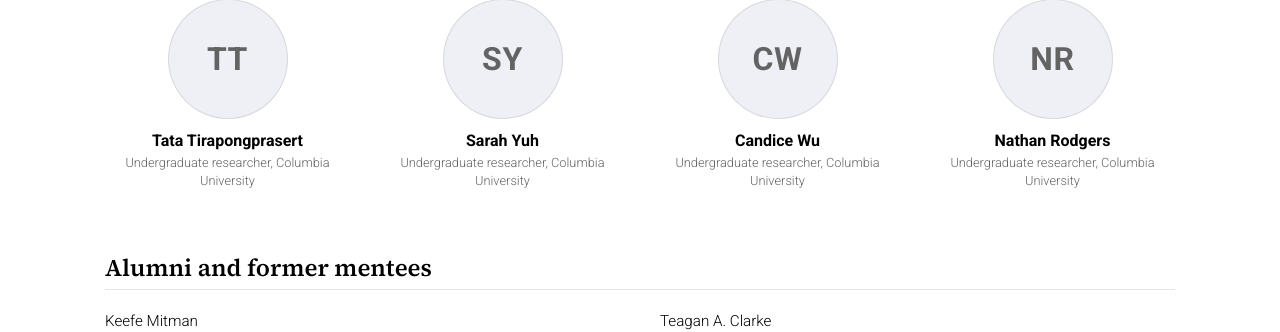
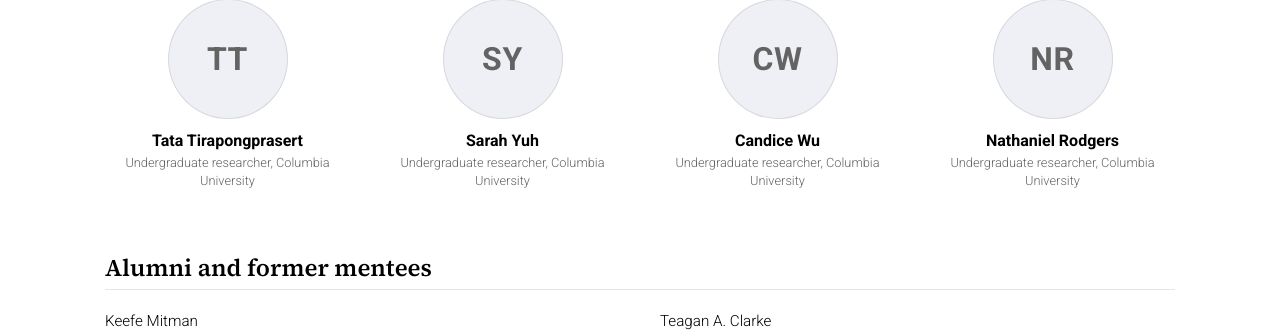
Before and after one commit to maxisi/maxisi.github.io, a Jekyll site: the page built from _pages/group.md, in a window 1280 px wide and 900 px high, scrolled down 1237 px. Shown: the part 129-461 px from the top of the window. Built offline with Jekyll 4.4.1, drawn with Linux system fonts in a browser that asks for light colours; full-size pictures stand in for the smaller copies a plugin makes; some web fonts are replaced; comment, search, counter and statistics services are not loaded; a style sheet for code colours, icons or effects is not loaded.

Commit message:
Use Nathaniel Rodgers' full name
Co-Authored-By: Claude Opus 5.5 <noreply@anthropic.com>

```diff
--- a/_data/people.yml
+++ b/_data/people.yml
@@ -100,7 +100,7 @@ members:
     links: {}
 
   - id: rodgers
-    name: Nathan Rodgers
+    name: Nathaniel Rodgers
     role: undergrad
     title: Undergraduate researcher, Columbia University
     links: {}
```
Also changed, not shown: REWORK_PLAN.md (+1 -1 lines).
